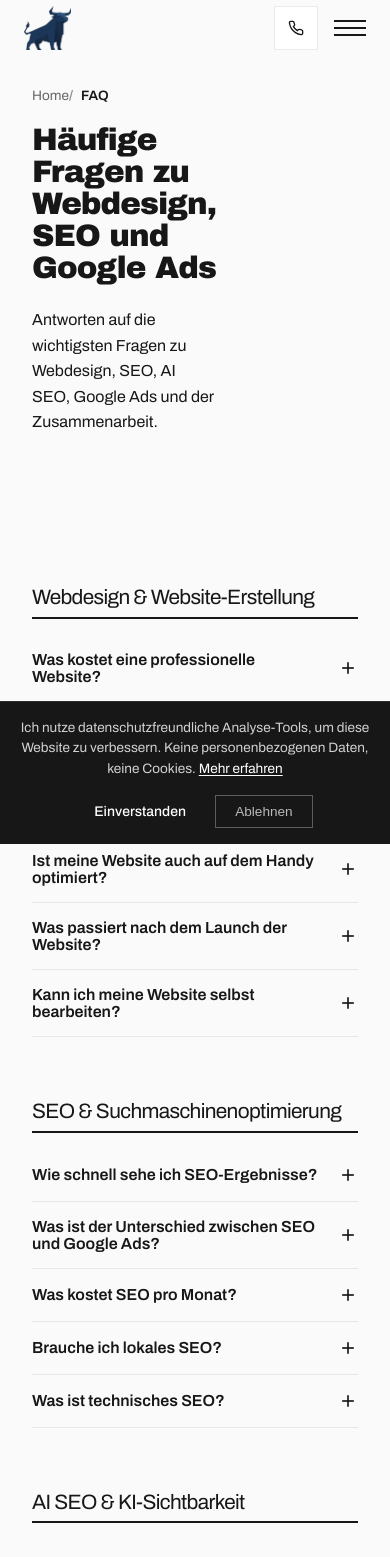
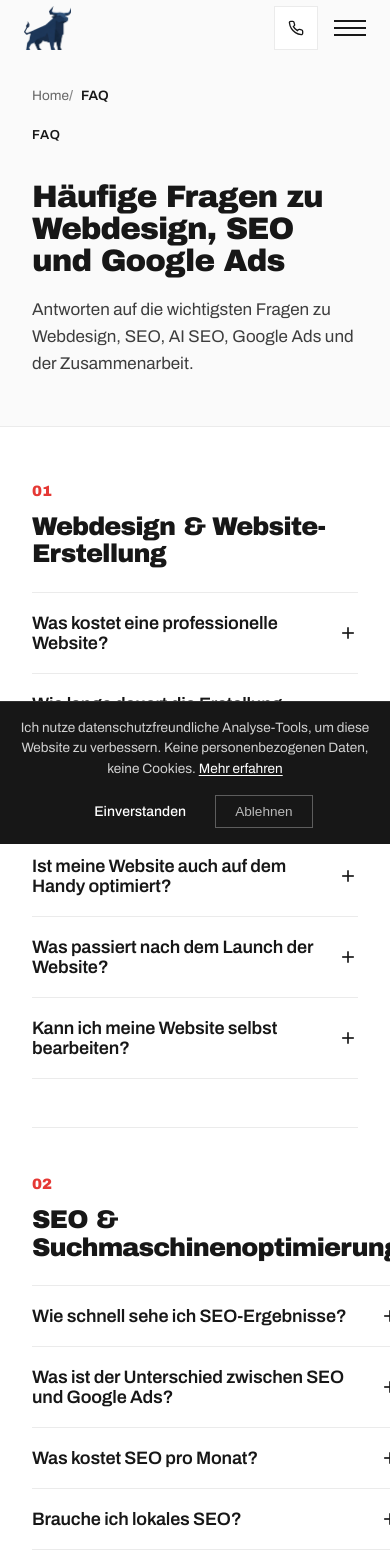
Before and after one commit to VadimShchepin/website.hamburg, a Next.js app: page /faq in a window 390 px wide. Shown: the top 1557 px of the page. Built offline with nearby package versions, Linux system fonts and the light colour scheme.

Commit message:
FAQ: Kategorien nummeriert neben den Fragen, kompakter Hero, CTA; Kontakt: dunkler Text

```diff
--- a/app/faq/page.jsx
+++ b/app/faq/page.jsx
@@ -1,4 +1,5 @@
 import Breadcrumbs from '../../src/components/Breadcrumbs';
+import ServiceCta from '../../src/components/ServiceCta';
 import AutoLinks from '../../src/components/AutoLinks';
 import FaqPageClient from './FaqPageClient';
 
@@ -98,25 +99,29 @@ export default function FaqPage() {
             <AutoLinks path="/faq">
             <script type="application/ld+json" dangerouslySetInnerHTML={{ __html: JSON.stringify(faqJsonLd) }} />
             <script type="application/ld+json" dangerouslySetInnerHTML={{ __html: JSON.stringify(breadcrumbJsonLd) }} />
-            <section className="subpage-hero section">
+            <section className="subpage-hero section is-compact">
                 <div className="container">
                     <Breadcrumbs items={[{ label: 'Home', href: '/' }, { label: 'FAQ' }]} />
                     <div className="subpage-hero-split">
                         <div>
+                            <p className="section-kicker">FAQ</p>
                             <h1 className="subpage-title">Häufige Fragen zu Webdesign, SEO und Google Ads</h1>
-                            <p className="subpage-desc">Antworten auf die wichtigsten Fragen zu Webdesign, SEO, AI SEO, Google Ads und der Zusammenarbeit.</p>
-                        </div>
-                        <div className="subpage-hero-media animate-up">
-                            <img src="/hero-faq.svg" alt="Illustration: zwei Sprechblasen, die vordere mit rotem Fragezeichen, die hintere mit Antworttext" width="1200" height="900" />
+                            <p className="subpage-intro">Antworten auf die wichtigsten Fragen zu Webdesign, SEO, AI SEO, Google Ads und der Zusammenarbeit.</p>
                         </div>
                     </div>
                 </div>
             </section>
-            <section className="section">
-                <div className="container" style={{ maxWidth: 780 }}>
+            <section className="section faq-page-body">
+                <div className="container">
                     <FaqPageClient categories={faqCategories} />
                 </div>
             </section>
+            <ServiceCta
+                title="Ihre Frage war nicht dabei?"
+                text="Rufen Sie an oder schreiben Sie mir. Ich antworte innerhalb von 24 Stunden, ehrlich und ohne Verkaufsgespräch."
+                primaryLabel="Frage stellen"
+                location="faq-cta"
+            />
             </AutoLinks>
         </>
     );
--- a/src/styles/subpage-vx.css
+++ b/src/styles/subpage-vx.css
@@ -1850,3 +1850,120 @@ a.wissen-card:hover {
     max-width: 180px;
   }
 }
+
+/* --- FAQ hub ------------------------------------------------------------- */
+.faq-page-body {
+  background: #FFFFFF;
+  border-top: 1px solid var(--sx-line);
+  padding: 88px 0 104px;
+}
+
+.faq-hub {
+  gap: 0;
+  counter-reset: sx-faq;
+}
+
+.faq-category {
+  counter-increment: sx-faq;
+  display: grid;
+  grid-template-columns: 4fr 8fr;
+  gap: 56px;
+  align-items: start;
+  padding: 56px 0;
+  border-top: 1px solid var(--sx-line);
+}
+
+.faq-category:first-child {
+  padding-top: 0;
+  border-top: 0;
+}
+
+.faq-category-title {
+  position: sticky;
+  top: 96px;
+  font-family: var(--sx-display);
+  font-weight: 400;
+  font-size: clamp(1.6rem, 2.4vw, 2.25rem);
+  line-height: 1.08;
+  letter-spacing: -0.035em;
+  color: var(--sx-fg);
+  border: 0;
+  padding: 0;
+  margin: 0;
+}
+
+.faq-category-title::before {
+  content: counter(sx-faq, decimal-leading-zero);
+  display: block;
+  font-size: 15px;
+  letter-spacing: 0;
+  color: var(--sx-red);
+  margin-bottom: 14px;
+}
+
+.faq-category .faq-item {
+  border-bottom: 1px solid var(--sx-line);
+}
+
+.faq-category .faq-item:first-child {
+  border-top: 1px solid var(--sx-line);
+}
+
+.faq-category .faq-question {
+  font-family: var(--font-vx), sans-serif;
+  font-size: 18px;
+  font-weight: 600;
+  letter-spacing: -0.01em;
+  text-transform: none;
+  text-align: left;
+  gap: 24px;
+  color: var(--sx-fg);
+  padding: 20px 0;
+}
+
+.faq-category .faq-question:hover {
+  color: var(--sx-fg);
+}
+
+.faq-category .faq-answer p {
+  font-size: 16px;
+  line-height: 1.65;
+  color: var(--sx-text);
+  padding-bottom: 6px;
+}
+
+/* Kontakt: intro text dark like everywhere else */
+.contact-page .large-text,
+.contact-person-role,
+.contact-info-note {
+  color: var(--sx-text);
+}
+
+.contact-page .section-kicker {
+  font-size: 13px;
+  font-weight: 600;
+  text-transform: uppercase;
+  letter-spacing: 0.06em;
+  color: var(--sx-fg);
+}
+
+.contact-promise {
+  background: #FFFFFF;
+  border: 1px solid var(--sx-line);
+}
+
+@media (max-width: 900px) {
+  .faq-category {
+    grid-template-columns: 1fr;
+    gap: 24px;
+    padding: 48px 0;
+  }
+
+  .faq-category-title {
+    position: static;
+  }
+
+  .faq-page-body {
+    padding: 56px 0 72px;
+  }
+}
```
